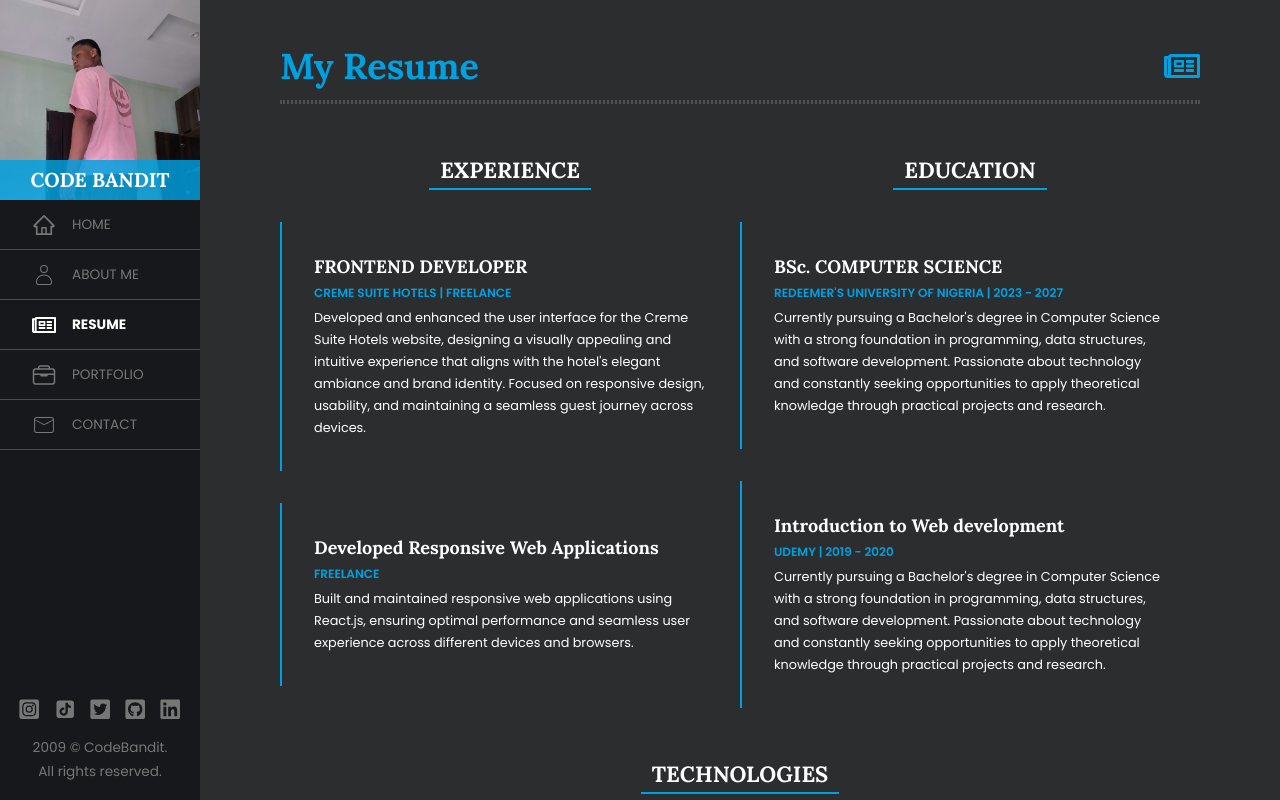
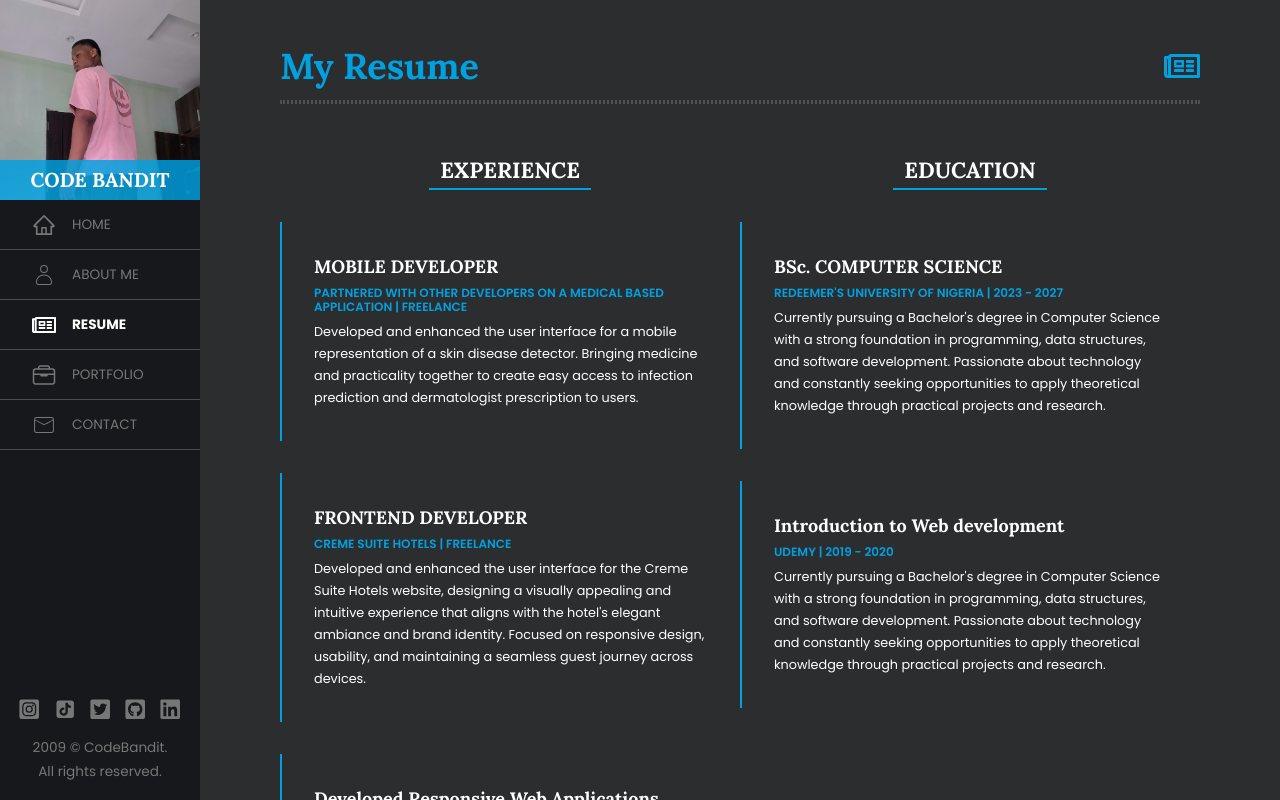
Before and after one commit to Chiemerie960/portfolio, a React (Create React App) app: page /myresume in a window 1280 px wide. Built offline with nearby package versions, Linux system fonts and the light colour scheme.

Commit message:
Little tweaks

```diff
--- a/src/pages/Resume.jsx
+++ b/src/pages/Resume.jsx
@@ -12,6 +12,19 @@ const Resume = () => {
       <div className="resume-details">
         <div className="experience">
           <h2>Experience</h2>
+          <div>
+            <h3>MOBILE DEVELOPER</h3>
+            <h5>
+              Partnered with other developers on a medical based application |
+              freelance
+            </h5>
+            <p>
+              Developed and enhanced the user interface for a mobile
+              representation of a skin disease detector. Bringing medicine and
+              practicality together to create easy access to infection
+              prediction and dermatologist prescription to users.
+            </p>
+          </div>
           <div>
             <h3>FRONTEND DEVELOPER</h3>
             <h5>Creme Suite Hotels | freelance</h5>
```
